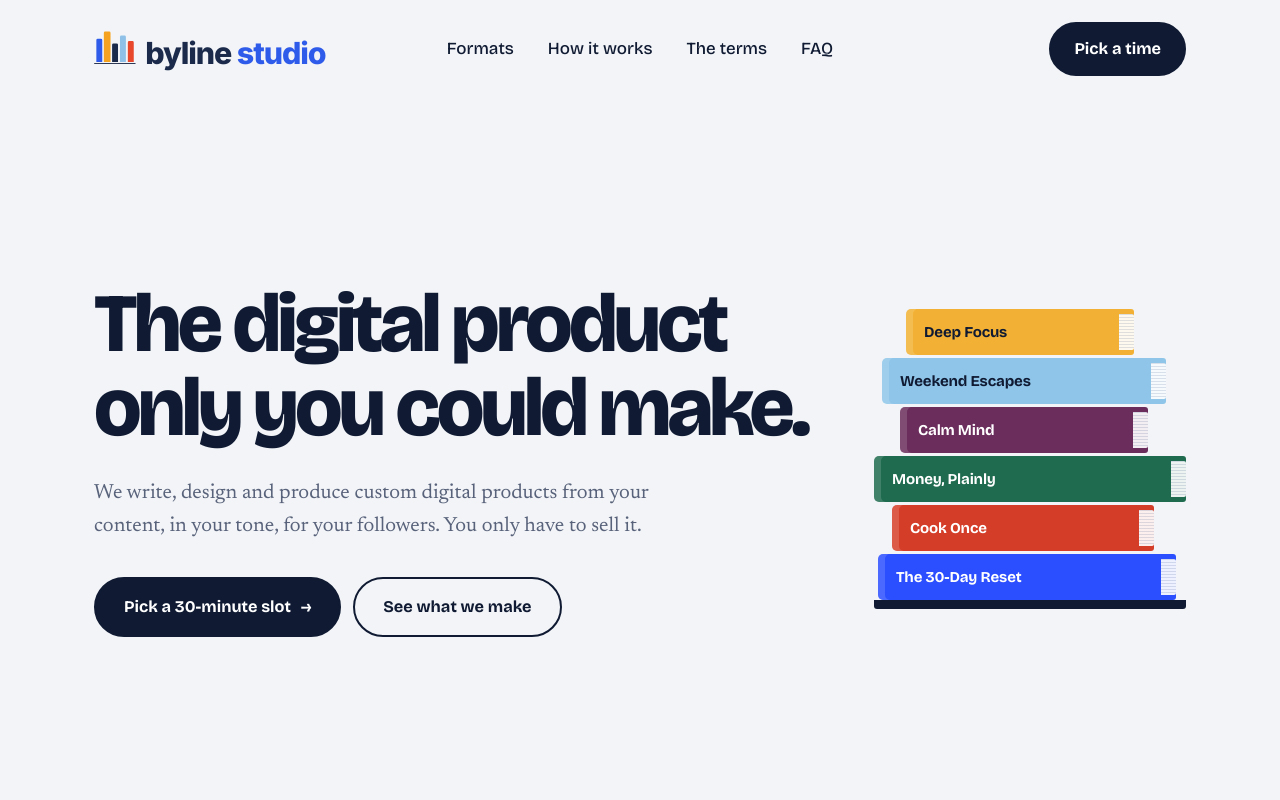
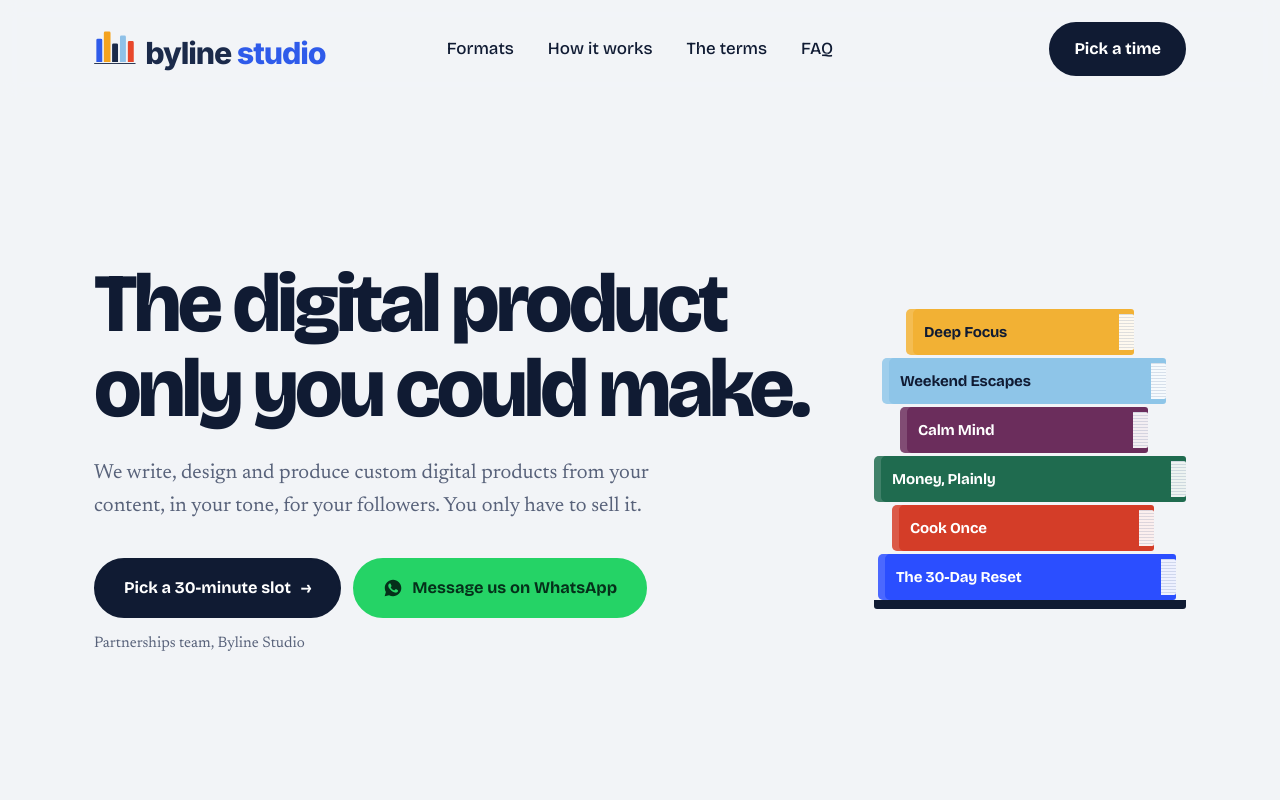
Before and after one commit to FelpoNF/meu-site, a plain HTML site: page index.html in a window 1280 px wide. Shown: the top 800 px of the page. Drawn offline with nearby package versions, Linux system fonts and the light colour scheme.

Commit message:
Wire the WhatsApp button to the studio number and name the partnerships team

```diff
--- a/index.html
+++ b/index.html
@@ -120,6 +120,7 @@ h2{font-size:clamp(1.95rem,4vw,3.05rem);max-width:22ch}
 .hero h1{font-size:clamp(2.89rem,6.47vw,5.43rem);letter-spacing:-.045em;line-height:1.02;max-width:15ch}
 .hero .lead{margin-top:26px;font-size:1.28rem;max-width:50ch}
 .cta-row{display:flex;flex-wrap:wrap;gap:12px;margin-top:34px;align-items:center}
+.cta-note{margin-top:14px;font-size:.95rem;color:var(--muted)}
 .btn.wpp{background:#25D366;border-color:#25D366;color:#05301A;gap:9px}
 .btn.wpp svg{width:20px;height:20px;flex:none}
 .btn.wpp:hover{background:#12A855;border-color:#12A855;color:#fff}
@@ -367,6 +368,7 @@ footer.site a:hover{text-decoration:underline;text-underline-offset:4px}
             Message us on WhatsApp
           </a>
         </div>
+        <p class="cta-note">Partnerships team, Byline Studio</p>
       </div>
       <div class="stack" aria-hidden="true">
         <div class="sbook" style="--w:228px;--x:32px;--c:#F2B134;--t:#101B33;--d:5">Deep Focus</div>
@@ -573,7 +575,7 @@ footer.site a:hover{text-decoration:underline;text-underline-offset:4px}
 const BRAND        = "Byline Studio";        // shows in nav, footer, email subject
 const EMAIL        = "studiobyline@gmail.com"; // where replies land
 const CALENDLY_URL = "";                       // e.g. "https://calendly.com/bylineeditions/20min"
-const WHATSAPP     = "";                       // digits only with country code, e.g. "5511999999999"
+const WHATSAPP     = "5531991022756";           // Brazil, +55 31 99102-2756
                                                // leave empty and every CTA falls back to the email
 
 /* =========================================================================
@@ -635,7 +637,7 @@ const niche  = (params.get("niche") || "").trim().toLowerCase();
 document.querySelectorAll("[data-wa]").forEach(el => {
   const digits = (WHATSAPP || "").replace(/\D/g, "");
   if (!digits) return;                       // no number yet: the ghost link stays
-  const text = encodeURIComponent("Hi " + BRAND + " — I'd like to talk about a product for my audience.");
+  const text = encodeURIComponent("Hi " + BRAND + ", I'd like to talk about the partnership and what product you would build for my audience. My channel: ");
   el.href = "https://wa.me/" + digits + "?text=" + text;
   el.hidden = false;
   el.style.display = "";
```
